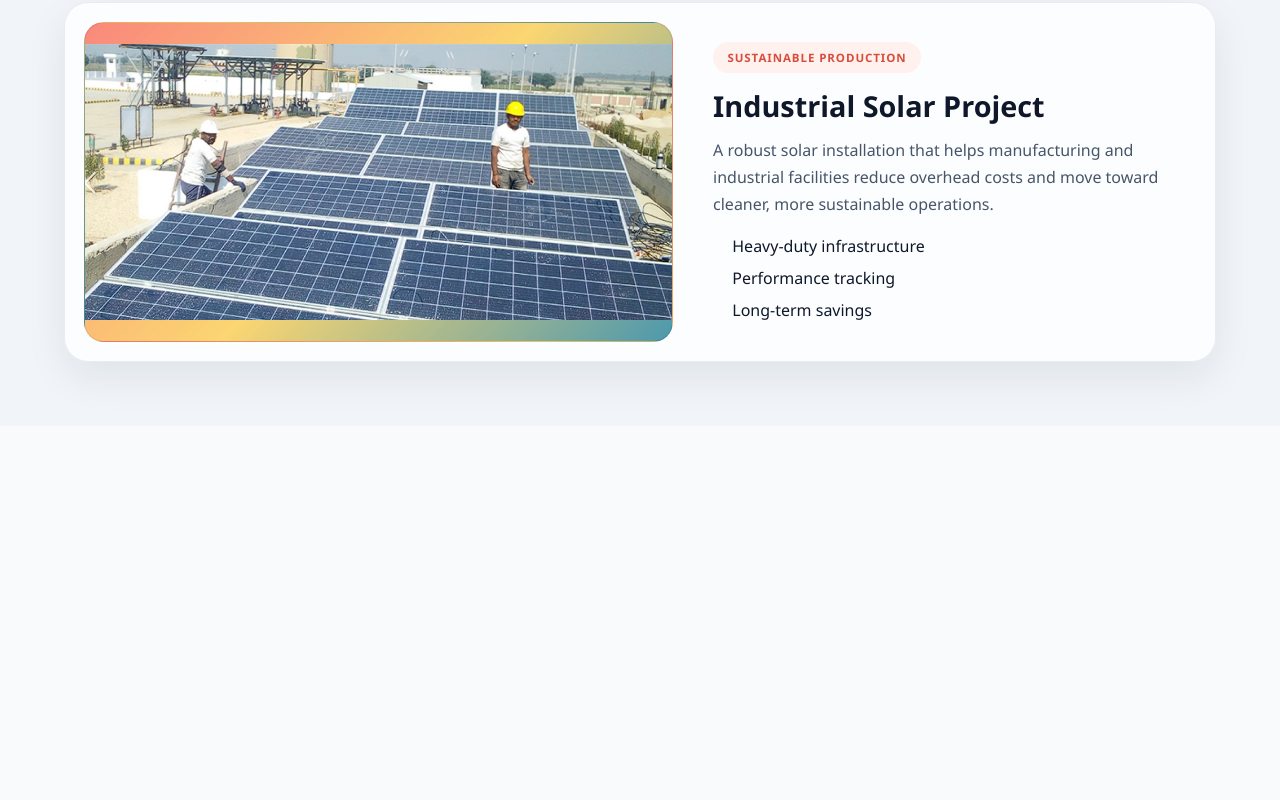
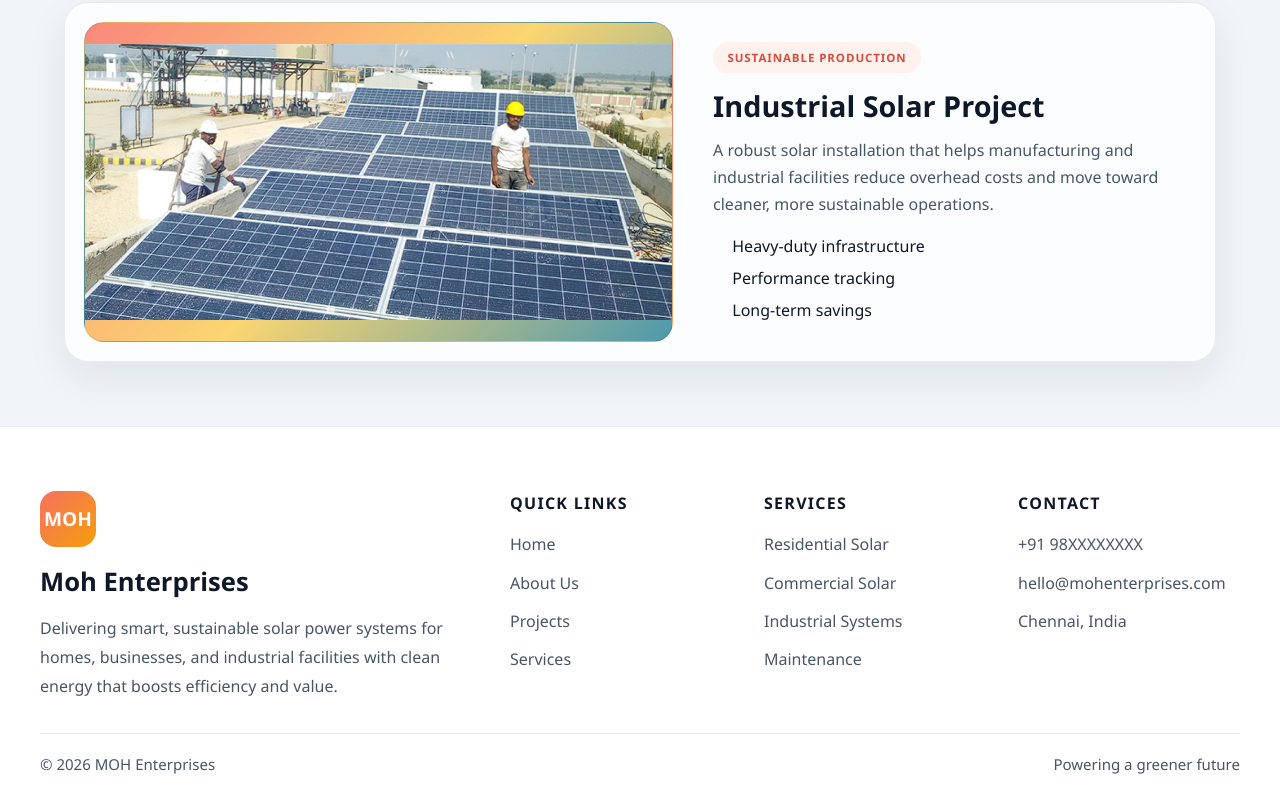
Before and after one commit to gyan3ndra/MohEnterprises, a React (Vite) app: page / in a window 1280 px wide. Shown: the part 1914-2714 px from the top of the page. Before the commit the page ends 2340 px from the top, so only its background shows below. Built offline with nearby package versions, Linux system fonts and the light colour scheme.

Commit message:
third commit

```diff
--- a/src/components/Home.jsx
+++ b/src/components/Home.jsx
@@ -97,6 +97,55 @@ const Home = () => {
                     </div>
                 </div>
             </section>
+
+            <footer className='site-footer'>
+                <div className='footer-inner'>
+                    <div className='footer-brand'>
+                        <div className='brand-mark'>MOH</div>
+                        <h3>Moh Enterprises</h3>
+                        <p>
+                            Delivering smart, sustainable solar power systems for homes, businesses,
+                            and industrial facilities with clean energy that boosts efficiency and value.
+                        </p>
+                    </div>
+
+                    <div className='footer-links'>
+                        <div>
+                            <h4>Quick Links</h4>
+                            <ul>
+                                <li>Home</li>
+                                <li>About Us</li>
+                                <li>Projects</li>
+                                <li>Services</li>
+                            </ul>
+                        </div>
+
+                        <div>
+                            <h4>Services</h4>
+                            <ul>
+                                <li>Residential Solar</li>
+                                <li>Commercial Solar</li>
+                                <li>Industrial Systems</li>
+                                <li>Maintenance</li>
+                            </ul>
+                        </div>
+
+                        <div>
+                            <h4>Contact</h4>
+                            <ul>
+                                <li>+91 98XXXXXXXX</li>
+                                <li>hello@mohenterprises.com</li>
+                                <li>Chennai, India</li>
+                            </ul>
+                        </div>
+                    </div>
+                </div>
+
+                <div className='footer-bottom'>
+                    <span>© 2026 MOH Enterprises</span>
+                    <span>Powering a greener future</span>
+                </div>
+            </footer>
         </>
     )
 }
--- a/src/index.css
+++ b/src/index.css
@@ -117,6 +117,94 @@ body {
   font-weight: 500;
 }
 
+.site-footer {
+  background: #ffffff;
+  color: #0f172a;
+  padding: 4rem 1.25rem 1.5rem;
+  border-top: 1px solid rgba(148, 163, 184, 0.2);
+}
+
+.footer-inner {
+  max-width: 1200px;
+  margin: 0 auto;
+  display: grid;
+  grid-template-columns: 1.2fr 2fr;
+  gap: 2rem;
+  align-items: start;
+}
+
+.footer-brand {
+  padding-right: 1rem;
+}
+
+.brand-mark {
+  display: inline-flex;
+  align-items: center;
+  justify-content: center;
+  width: 56px;
+  height: 56px;
+  border-radius: 16px;
+  background: linear-gradient(135deg, #f87061, #f59e0b);
+  color: white;
+  font-size: 1.2rem;
+  font-weight: 800;
+  margin-bottom: 1rem;
+}
+
+.footer-brand h3 {
+  margin: 0 0 0.8rem;
+  color: #0f172a;
+  font-size: clamp(1.6rem, 2vw, 2.3rem);
+  font-weight: 800;
+}
+
+.footer-brand p {
+  margin: 0;
+  color: #475569;
+  line-height: 1.8;
+  max-width: 420px;
+}
+
+.footer-links {
+  display: grid;
+  grid-template-columns: repeat(3, minmax(150px, 1fr));
+  gap: 2rem;
+}
+
+.footer-links h4 {
+  margin: 0 0 1rem;
+  color: #0f172a;
+  font-size: 1rem;
+  font-weight: 700;
+  letter-spacing: 0.08em;
+  text-transform: uppercase;
+}
+
+.footer-links ul {
+  list-style: none;
+  padding: 0;
+  margin: 0;
+  display: grid;
+  gap: 0.7rem;
+  color: #475569;
+}
+
+.footer-links li {
+  line-height: 1.7;
+}
+
+.footer-bottom {
+  max-width: 1200px;
+  margin: 2rem auto 0;
+  padding-top: 1.2rem;
+  border-top: 1px solid rgba(148, 163, 184, 0.25);
+  display: flex;
+  justify-content: space-between;
+  align-items: center;
+  color: #475569;
+  font-size: 0.94rem;
+}
+
 @media (max-width: 768px) {
   .work-card,
   .work-card-left,
@@ -128,4 +216,15 @@ body {
   .work-image {
     min-height: 240px;
   }
+
+  .footer-inner,
+  .footer-links {
+    grid-template-columns: 1fr;
+  }
+
+  .footer-bottom {
+    flex-direction: column;
+    gap: 0.7rem;
+    text-align: center;
+  }
 }
```
